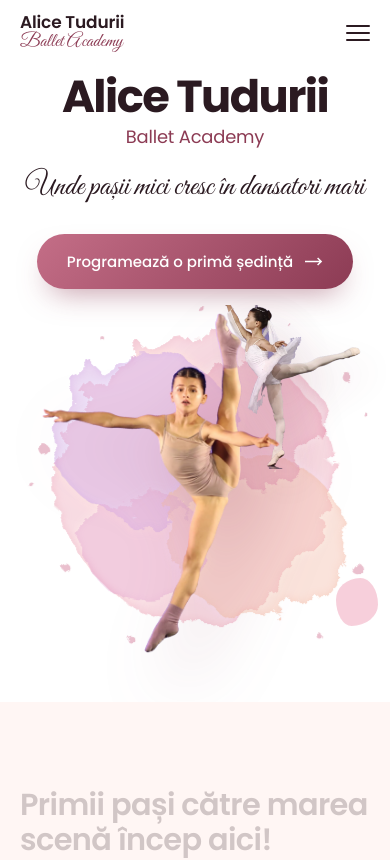
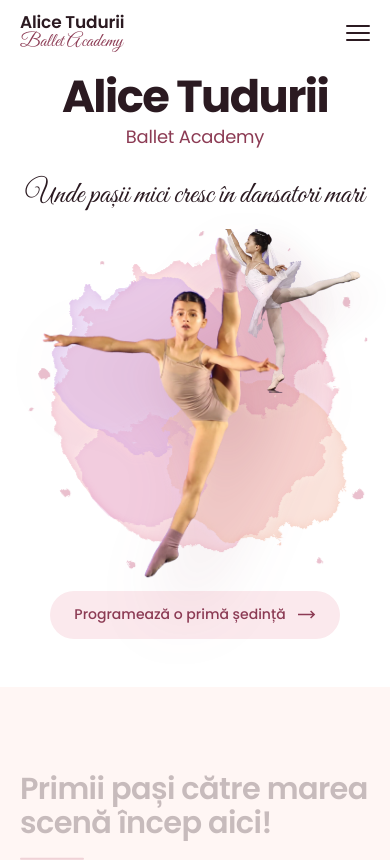
Before and after one commit to OchianIulian/scoala_balet_alice, a React (Vite) app in the folder scoala_balet_alice/: page / in a window 390 px wide. Shown: the top 860 px of the page. Built offline with nearby package versions, Linux system fonts and the light colour scheme.

Commit message:
Adjust the site

```diff
--- a/scoala_balet_alice/src/components/Hero.css
+++ b/scoala_balet_alice/src/components/Hero.css
@@ -179,13 +179,23 @@
     gap: 8px;
   }
 
+  /* the copy's children join the hero grid, so the button can drop below
+     the dancers instead of shouting above them */
   .hero__copy {
-    justify-items: center;
+    display: contents;
     text-align: center;
+  }
+
+  .hero__title {
+    justify-self: center;
   }
 
   .hero__title span {
     margin-top: 8px;
+  }
+
+  .hero__motto {
+    margin-bottom: 0;
   }
 
   .hero__art {
@@ -193,19 +203,21 @@
     max-width: 460px;
   }
 
-  /* on a narrow screen the blobs would sit on the title; keep one, beside
-     the dancers */
-  .hero__blob--a,
-  .hero__blob--c {
-    display: none;
+  /* a quiet pale pill here, not the full rose gradient */
+  .hero .button {
+    order: 1;
+    justify-self: center;
+    margin-top: 4px;
+    padding: 12px 24px;
+    background: var(--tint);
+    box-shadow: none;
+    font-size: 14px;
+    color: var(--accent-deep);
   }
 
-  .hero__blob--b {
-    top: auto;
-    bottom: 12%;
-    right: 3%;
-    width: 42px;
-    height: 48px;
+  /* on a narrow screen the blobs only crowd the title and the button */
+  .hero__blob {
+    display: none;
   }
 }
 
```
